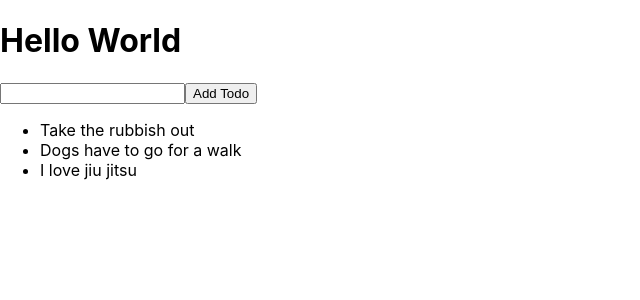
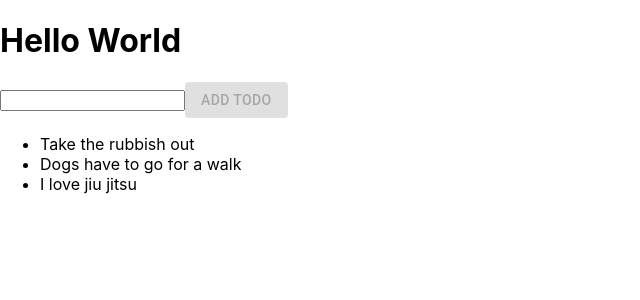
Before and after one commit to hishambokhari/Todo-List-React, a React (Create React App) app in the folder todo_app/: page / in a window 1280 px wide. Shown: the top 300 px of the page, without its empty margins (0-640 px from the left). Built offline with nearby package versions, Linux system fonts and the light colour scheme.

Commit message:
Add: disabled action added

```diff
--- a/todo_app/package.json
+++ b/todo_app/package.json
@@ -3,6 +3,7 @@
   "version": "0.1.0",
   "private": true,
   "dependencies": {
+    "@material-ui/core": "^4.11.0",
     "@testing-library/jest-dom": "^4.2.4",
     "@testing-library/react": "^9.3.2",
     "@testing-library/user-event": "^7.1.2",
--- a/todo_app/src/App.js
+++ b/todo_app/src/App.js
@@ -1,5 +1,7 @@
 import React, { useState } from 'react';
 import './App.css';
+import {Button} from '@material-ui/core';
+
 
 
 function App() {
@@ -10,7 +12,7 @@ function App() {
     // this will fire off when we click the button
     event.preventDefault(); // stops the refresh
     setTodos([...todos, input]);
-    setInput('');
+    setInput(''); // clear input field
   }
 
   return (
@@ -18,7 +20,10 @@ function App() {
       <h1>Hello World</h1>
       <form>
       <input value={input} onChange={event => setInput(event.target.value)}/>
-      <button  type="submit" onClick={addTodo}>Add Todo</button>
+      <Button  disabled={!input} type="submit" onClick={addTodo} variant="contained" color="primary">
+        Add Todo
+      </Button>
+      {/* <button  >Add Todo</button>   */}
       </form>
 
       <ul>
```
Also changed, not shown: 1 other file (tests, documents, lock files or other folders).
